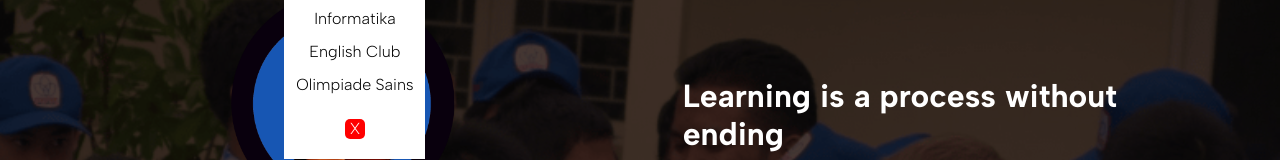
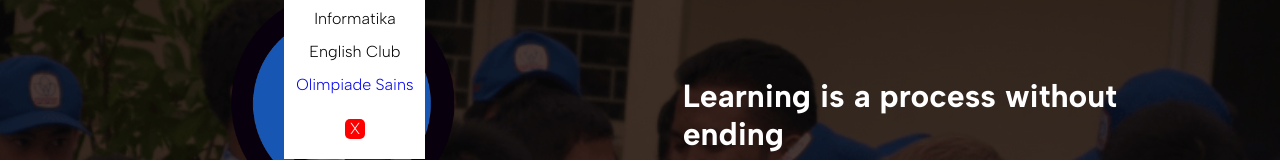
Before and after one commit to gintingprojects19/profile, a plain HTML site: page index.html in a window 1280 px wide. Both pictures are taken after a click on the element "Materi". Shown: the part 124-284 px from the top of the page. Drawn offline with Linux system fonts and the light colour scheme; a web font is replaced by a local one.

Commit message:
Update index.html

```diff
--- a/index.html
+++ b/index.html
@@ -36,7 +36,8 @@
                         <p class="submenu">Bahasa Inggris</p>
                         <p class="submenu">Informatika</p>
                         <p class="submenu">English Club</p>
-                        <a src="https://gintingprojects19.github.io/checkone/"><p class="submenu">Olimpiade Sains</p></a>
+                        <a href="https://gintingprojects19.github.io/checkone/"><p class="submenu">Olimpiade Sains</p></a>
+
                         <p id="cls-m">X</p>
 
                     </div>
```
